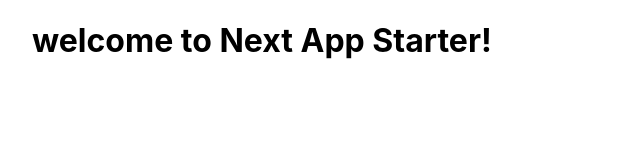
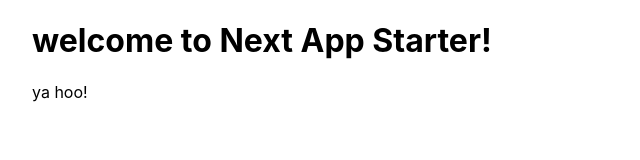
Before and after one commit to yisibell/next-app-starter, a Next.js app: page / in a window 1280 px wide. Shown: the top 160 px of the page, without its empty margins (0-640 px from the left). Built offline with nearby package versions, Linux system fonts and the light colour scheme.

Commit message:
feat: add layouts

```diff
--- /dev/null
+++ b/src/layouts/default.tsx
@@ -0,0 +1,22 @@
+import Head from 'next/head'
+import styles from '~/styles/Home.module.css'
+
+const DefaultLayout = ({ children }) => {
+  return (
+    <div className={styles.container}>
+      <Head>
+        <title>Next App Starter</title>
+        <meta name="description" content="Generated by create next app" />
+        <link rel="icon" href="/favicon.ico" />
+      </Head>
+
+      <main>
+        <h1>welcome to Next App Starter!</h1>
+
+        {children}
+      </main>
+    </div>
+  )
+}
+
+export default DefaultLayout
--- a/src/pages/_app.tsx
+++ b/src/pages/_app.tsx
@@ -1,8 +1,13 @@
 import '~/styles/globals.css'
 import type { AppProps } from 'next/app'
+import DefaultLayout from '~/layouts/default'
 
 function MyApp({ Component, pageProps }: AppProps) {
-  return <Component {...pageProps} />
+  return (
+    <DefaultLayout>
+      <Component {...pageProps} />
+    </DefaultLayout>
+  )
 }
 
 export default MyApp
--- a/src/pages/index.tsx
+++ b/src/pages/index.tsx
@@ -1,6 +1,5 @@
 import type { NextPage } from 'next'
-import Head from 'next/head'
-import styles from '~/styles/Home.module.css'
+
 import getConfig from 'next/config'
 import { useEffect } from 'react'
 
@@ -11,19 +10,7 @@ const Home: NextPage = () => {
     console.log('runtime config:', publicRuntimeConfig)
   }, [])
 
-  return (
-    <div className={styles.container}>
-      <Head>
-        <title>Next App Starter</title>
-        <meta name="description" content="Generated by create next app" />
-        <link rel="icon" href="/favicon.ico" />
-      </Head>
-
-      <main>
-        <h1>welcome to Next App Starter!</h1>
-      </main>
-    </div>
-  )
+  return <div>ya hoo!</div>
 }
 
 export default Home
```
Also changed, not shown: src/components/README.md (added), src/layouts/README.md (added), 1 other file (tests, documents, lock files or other folders).
